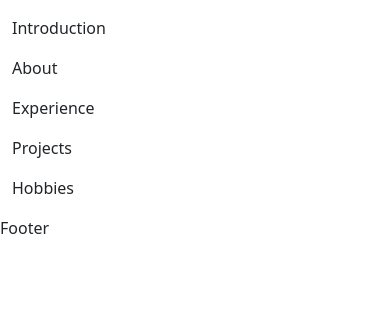
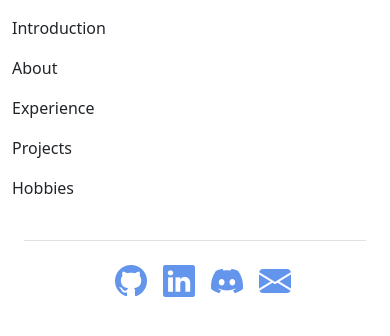
Before and after one commit to borkmaster12/borkfolio, a FastAPI app: page / in a window 390 px wide. Shown: the part 24-360 px from the top of the page. Run offline with FastAPI, Linux system fonts and the light colour scheme.

Commit message:
Add footer icons and links

```diff
--- a/src/app/templates/index.html
+++ b/src/app/templates/index.html
@@ -8,6 +8,7 @@
   <meta name='viewport' content='width=device-width, initial-scale=1'>
   <link href="https://cdn.jsdelivr.net/npm/bootstrap@5.3.2/dist/css/bootstrap.min.css" rel="stylesheet"
     integrity="sha384-T3c6CoIi6uLrA9TneNEoa7RxnatzjcDSCmG1MXxSR1GAsXEV/Dwwykc2MPK8M2HN" crossorigin="anonymous">
+  <link rel="stylesheet" href="https://cdn.jsdelivr.net/npm/bootstrap-icons@1.11.1/font/bootstrap-icons.css">
   <link rel='stylesheet' type='text/css' media='screen' href='/static/css/custom.css'>
 </head>
 
@@ -47,13 +48,44 @@
         <p>Hobbies</p>
       </div>
 
+      <div class="container">
+        <footer class="d-flex flex-wrap justify-content-center align-items-center py-3 my-4 border-top">
+
+          <ul class="nav col-md-4 justify-content-center list-unstyled d-flex">
+
+            <li class="ms-3">
+              <a class="text-body-secondary" href="https://github.com/matthew-ashley-ctl" target="_blank">
+                <i class="bi bi-github" style="font-size: 2rem; color: cornflowerblue;"></i>
+              </a>
+            </li>
+
+            <li class="ms-3"><a class="text-body-secondary" href="https://www.linkedin.com/in/matthew-ashley-7b43b286/"
+                target="_blank">
+                <i class="bi bi-linkedin" style="font-size: 2rem; color: cornflowerblue;"></i>
+              </a>
+            </li>
+
+            <li class="ms-3">
+              <a class="text-body-secondary" href="https://discordapp.com/users/107259911812960256">
+                <i class="bi bi-discord" style="font-size: 2rem; color: cornflowerblue;"></i>
+              </a>
+            </li>
+
+            <li class="ms-3">
+              <a class="text-body-secondary" href="mailto:mtashley92@gmail.com">
+                <i class="bi bi-envelope-fill" style="font-size: 2rem; color: cornflowerblue;"></i>
+              </a>
+            </li>
+
+          </ul>
+
+        </footer>
+
+      </div>
+
     </div>
 
   </main>
-
-  <footer>
-    <p>Footer</p>
-  </footer>
 
   <script src="https://cdn.jsdelivr.net/npm/bootstrap@5.3.2/dist/js/bootstrap.bundle.min.js"
     integrity="sha384-C6RzsynM9kWDrMNeT87bh95OGNyZPhcTNXj1NW7RuBCsyN/o0jlpcV8Qyq46cDfL"
```
